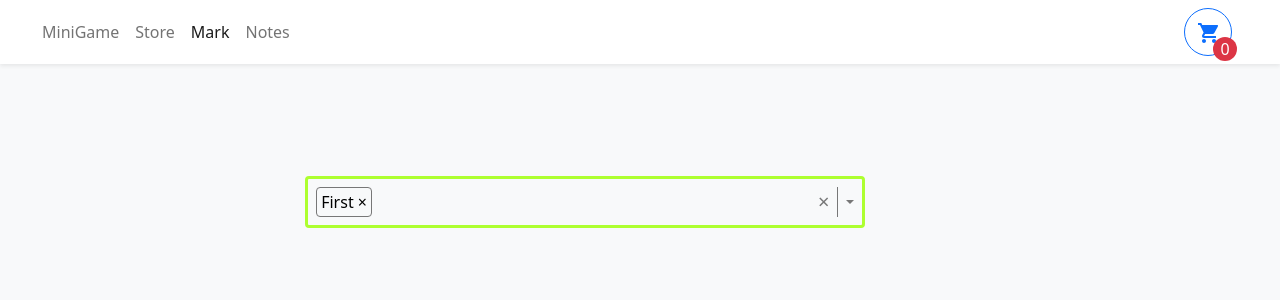
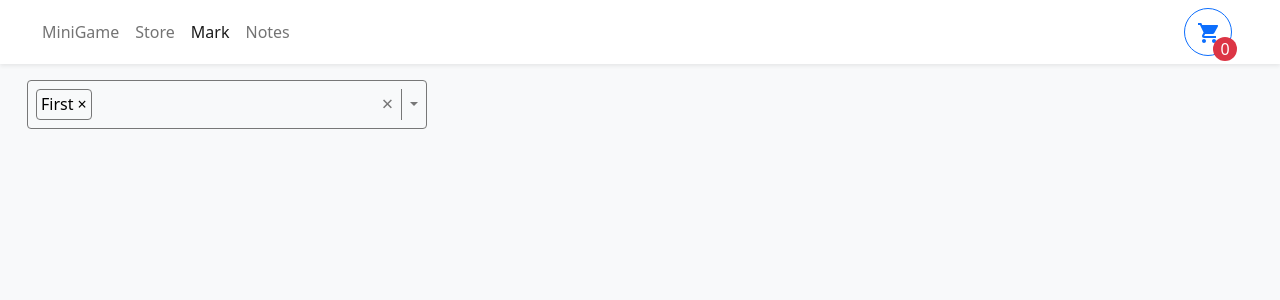
Before and after one commit to GogaImerlishvili/React__Typescript__Shopping_Cart, a React (Create React App) app: page /about in a window 1280 px wide. Shown: the top 300 px of the page. Built offline with nearby package versions, Linux system fonts and the light colour scheme.

Commit message:
modified context

```diff
--- a/src/components/select.module.css
+++ b/src/components/select.module.css
@@ -1,18 +1,18 @@
 .container {
     position: relative;
-    width: 35em;
+    width: 25em;
     min-height: 1.5em;
     border: .05em solid #777;
     display: flex;
     align-items: center;
     justify-content:center;
-    margin-left: 20%;
-    margin-top: 10%;
+    margin-left: -55px;
+    /* margin-top: 10%; */
     gap: .5em;
     padding: .5em;
     border-radius: .25em;
     outline: none;
-    border: 3px solid greenyellow;
+
   }
 
   .container:focus {
```
